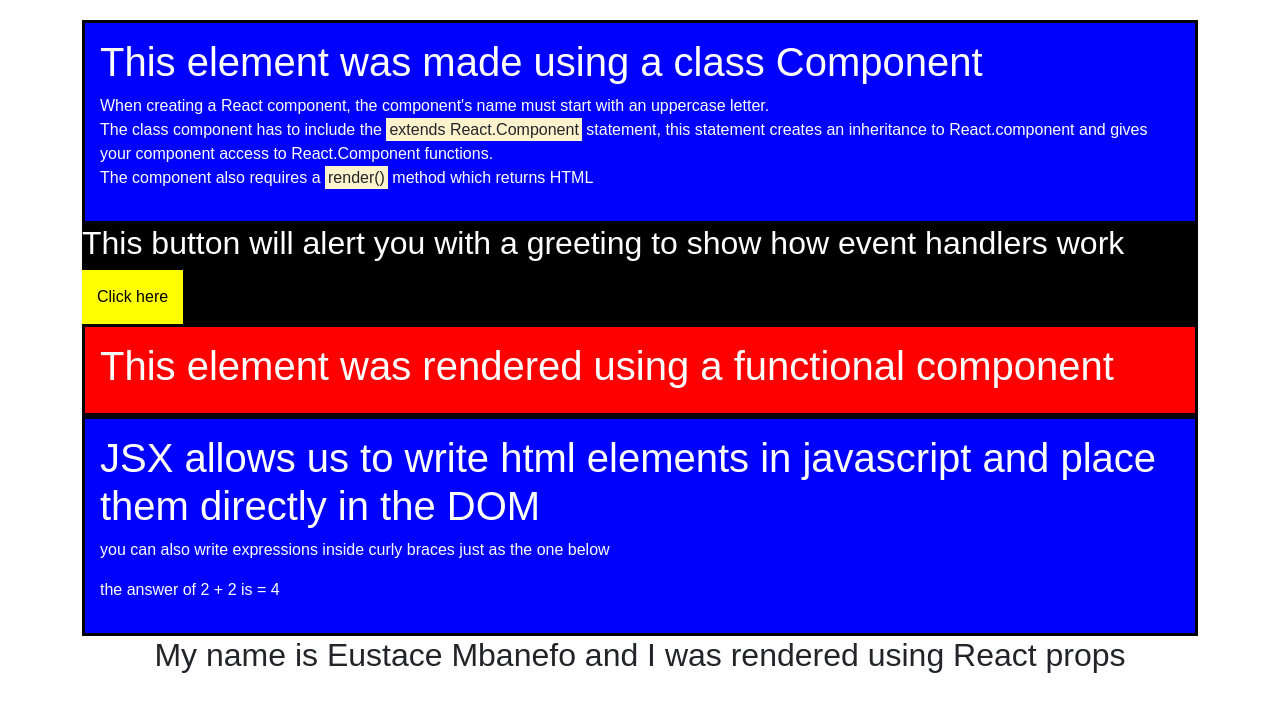
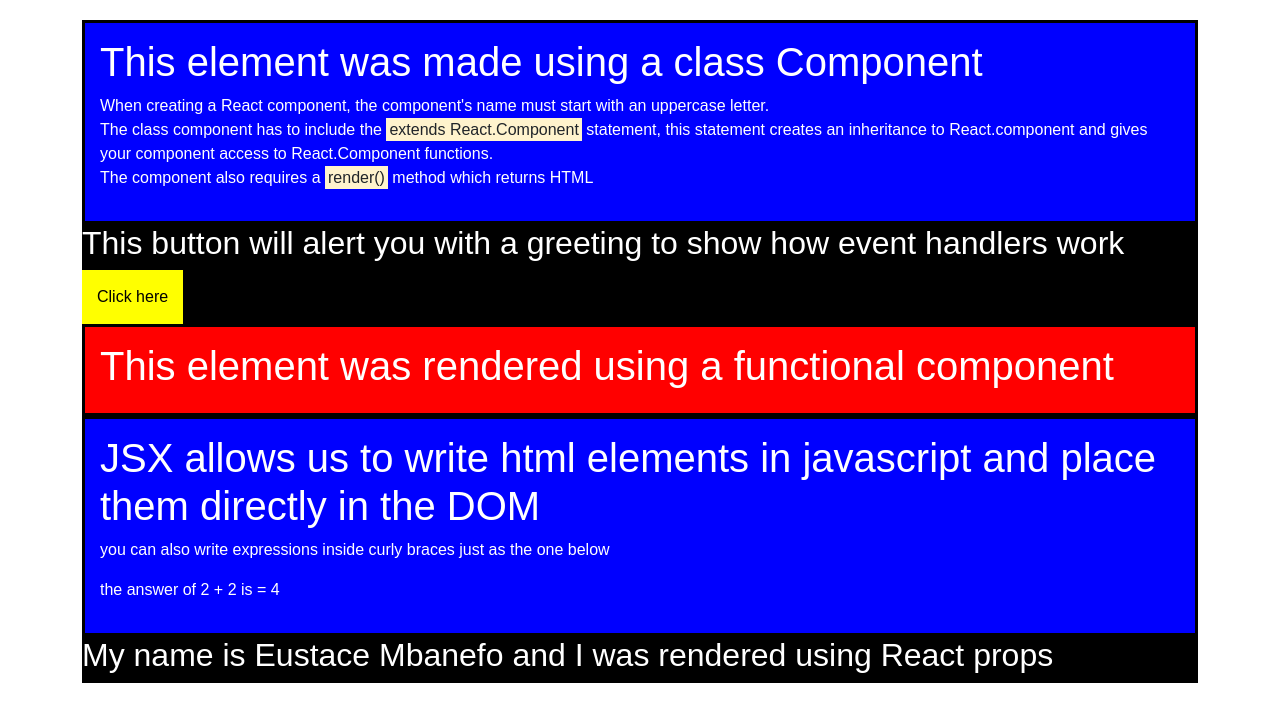
Before and after one commit to Phumnanya/React_basics, a React (Create React App) app: page / in a window 1280 px wide. Shown: the top 722 px of the page. Built offline with nearby package versions, Linux system fonts and the light colour scheme.

Commit message:
Update Props.js

```diff
--- a/src/Flexisaf internship/Props.js
+++ b/src/Flexisaf internship/Props.js
@@ -2,7 +2,7 @@ import React from "react";
 
 function Property(props) {
     return(
-        <div className="events">
+        <div className="event">
         <h2>My name is {props.fullname} and I was rendered using React props</h2>
         </div>
     )
```
